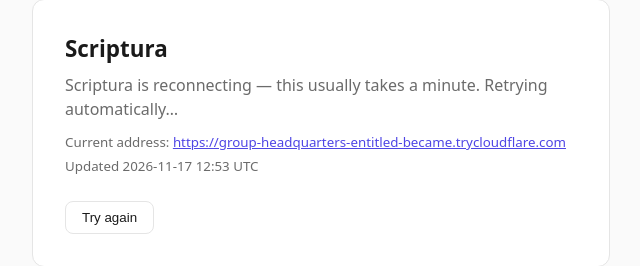
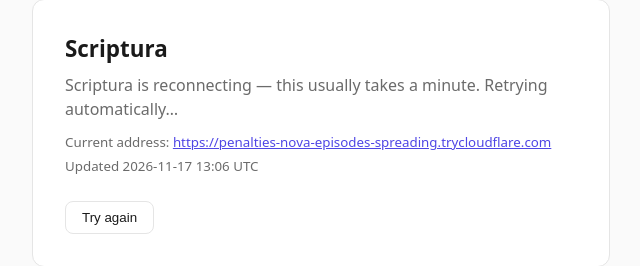
Before and after one commit to Ro-wdy/scriptura-link, a plain HTML site: page index.html in a window 1280 px wide. Shown: the part 267-533 px from the top of the page, 319-959 px from the left. Drawn offline with Linux system fonts and the light colour scheme; no server answers.

Commit message:
Tunnel address is now https://penalties-nova-episodes-spreading.trycloudflare.com

```diff
--- a/index.html
+++ b/index.html
@@ -24,7 +24,7 @@
 <main>
   <h1>Scriptura</h1>
   <p id="status"><span class="spinner"></span>Checking whether the app is up…</p>
-  <p><small>Current address: <a id="link" href="https://group-headquarters-entitled-became.trycloudflare.com">https://group-headquarters-entitled-became.trycloudflare.com</a><br>Updated 2026-11-17 12:53 UTC</small></p>
+  <p><small>Current address: <a id="link" href="https://penalties-nova-episodes-spreading.trycloudflare.com">https://penalties-nova-episodes-spreading.trycloudflare.com</a><br>Updated 2026-11-17 13:06 UTC</small></p>
   <button id="retry" hidden type="button">Try again</button>
 </main>
 <script>
@@ -49,7 +49,7 @@
      republishes within a minute or two), so this retries on its own rather
      than making the visitor keep pressing a button. */
   var RAW = "https://raw.githubusercontent.com/Ro-wdy/scriptura-link/main/current.txt";
-  var BAKED = "https://group-headquarters-entitled-became.trycloudflare.com";
+  var BAKED = "https://penalties-nova-episodes-spreading.trycloudflare.com";
   var statusEl = document.getElementById("status");
   var linkEl = document.getElementById("link");
   var retryEl = document.getElementById("retry");
```
Also changed, not shown: current.txt.
